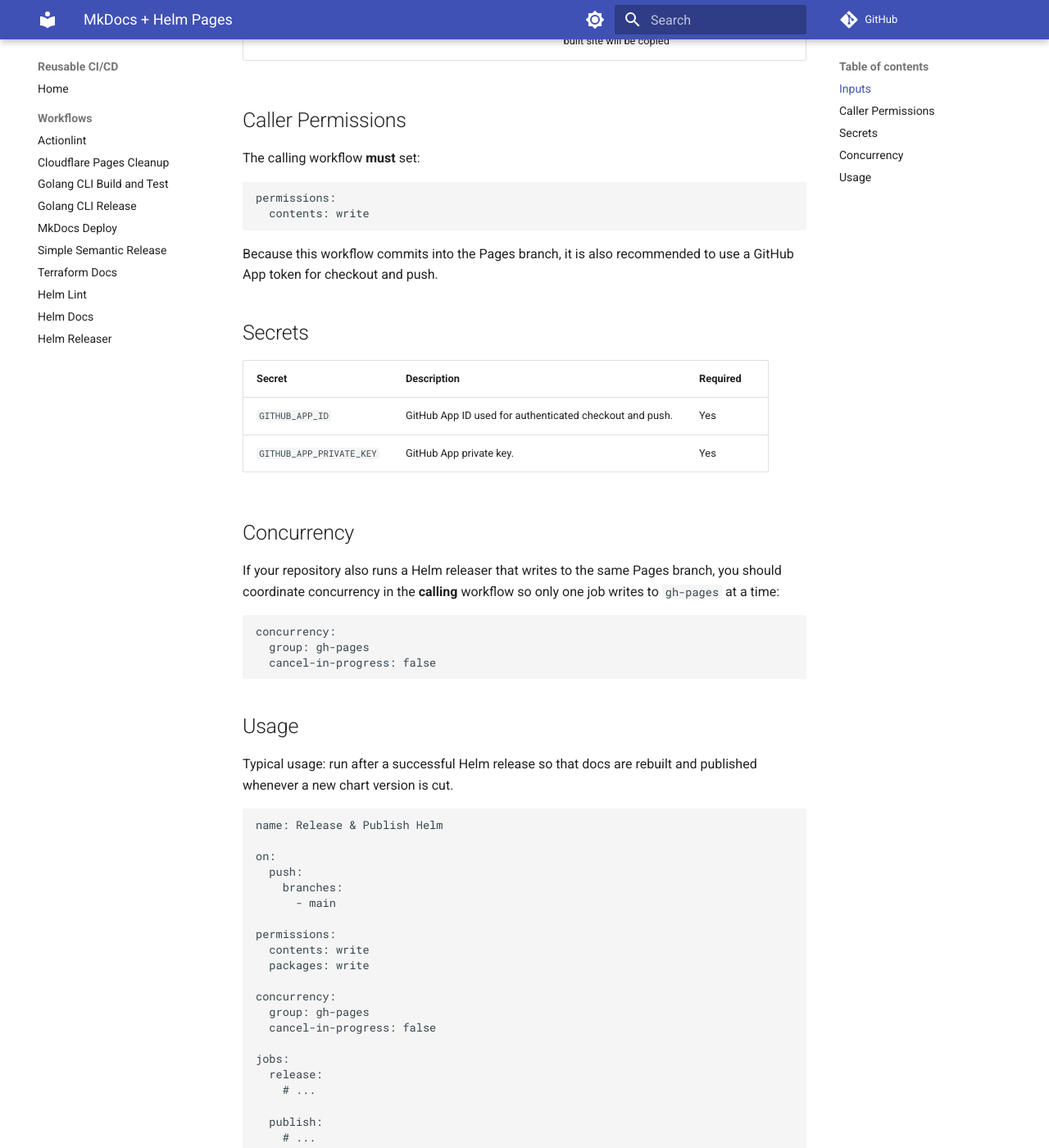
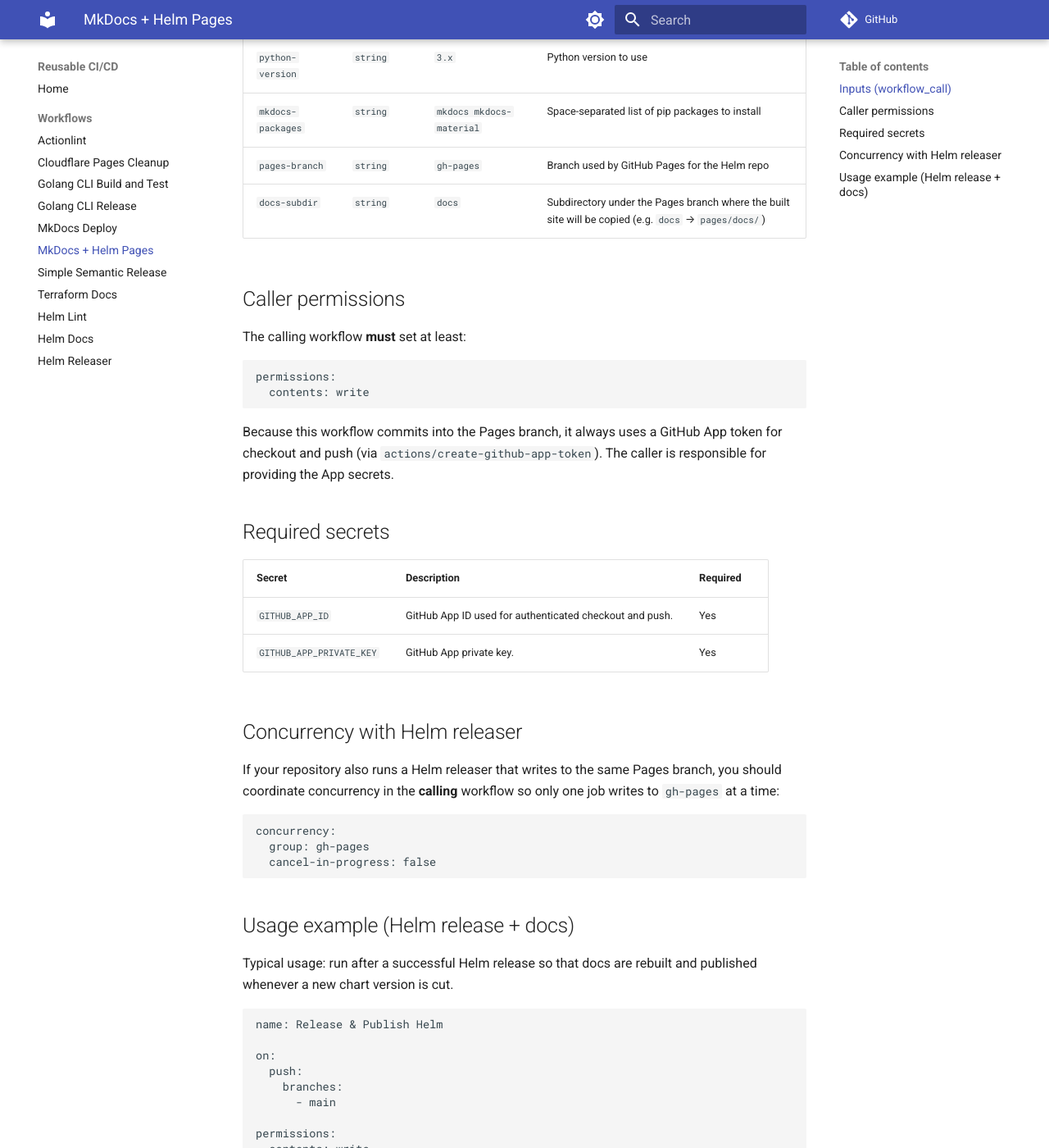
Before and after one commit to AutomationDojo/reusable-cicd, an MkDocs documentation site: the page built from docs/workflows/mkdoc-helm_deploy.md, in a window 1280 px wide and 1400 px high, scrolled down 706 px. Shown: the whole window at 82% size. Built offline with MkDocs 1.6.1 and Material for MkDocs 9.7.7, drawn with Linux system fonts in a browser that asks for light colours; comment, search, counter and statistics services are not loaded; some of the changed text lies outside the part shown.

Commit message:
fix: update missing docs

````diff
--- a/docs/workflows/mkdoc-helm_deploy.md
+++ b/docs/workflows/mkdoc-helm_deploy.md
@@ -7,34 +7,42 @@ Use this when:
 - You already use GitHub Pages + `chart-releaser` for your Helm repository.
 - You want to host MkDocs documentation under a subdirectory (for example `/docs`) of the same Pages site.
 
-## Inputs
+Internally, the workflow:
+
+- runs `mkdocs build` on the source branch (typically `main`);
+- checks out the Pages branch into a `pages/` directory;
+- removes and recreates the configured directory (by default `pages/docs/`);
+- copies the contents of `site/` to `pages/<docs-subdir>/`;
+- commits and pushes the Pages branch using the GitHub App token.
+
+## Inputs (workflow_call)
 
 | Name | Type | Default | Description |
 |------|------|---------|-------------|
 | `python-version` | `string` | `3.x` | Python version to use |
 | `mkdocs-packages` | `string` | `mkdocs mkdocs-material` | Space-separated list of pip packages to install |
 | `pages-branch` | `string` | `gh-pages` | Branch used by GitHub Pages for the Helm repo |
-| `docs-subdir` | `string` | `docs` | Subdirectory under the Pages branch where the built site will be copied |
+| `docs-subdir` | `string` | `docs` | Subdirectory under the Pages branch where the built site will be copied (e.g. `docs` → `pages/docs/`) |
 
-## Caller Permissions
+## Caller permissions
 
-The calling workflow **must** set:
+The calling workflow **must** set at least:
 
 ```yaml
 permissions:
   contents: write
 ```
 
-Because this workflow commits into the Pages branch, it is also recommended to use a GitHub App token for checkout and push.
+Because this workflow commits into the Pages branch, it always uses a GitHub App token for checkout and push (via `actions/create-github-app-token`). The caller is responsible for providing the App secrets.
 
-## Secrets
+## Required secrets
 
 | Secret | Description | Required |
 | :--- | :--- | :--- |
 | `GITHUB_APP_ID` | GitHub App ID used for authenticated checkout and push. | Yes |
 | `GITHUB_APP_PRIVATE_KEY` | GitHub App private key. | Yes |
 
-## Concurrency
+## Concurrency with Helm releaser
 
 If your repository also runs a Helm releaser that writes to the same Pages branch, you should coordinate concurrency in the **calling** workflow so only one job writes to `gh-pages` at a time:
 
@@ -44,7 +52,7 @@ concurrency:
   cancel-in-progress: false
 ```
 
-## Usage
+## Usage example (Helm release + docs)
 
 Typical usage: run after a successful Helm release so that docs are rebuilt and published whenever a new chart version is cut.
 
@@ -69,7 +77,7 @@ jobs:
     # ...
 
   publish:
-    # ...
+    # helm-releaser job...
 
   docs:
     name: Build and Publish Docs
--- a/mkdocs.yml
+++ b/mkdocs.yml
@@ -29,6 +29,7 @@ nav:
       - Golang CLI Build and Test: workflows/golang-cli-build-and-test.md
       - Golang CLI Release: workflows/golang-cli-release.md
       - MkDocs Deploy: workflows/mkdocs-deploy.md
+      - MkDocs + Helm Pages: workflows/mkdoc-helm_deploy.md
       - Simple Semantic Release: workflows/semantic-release-simple.md
       - Terraform Docs: workflows/terraform-docs.md
       - Helm Lint: workflows/helm-lint.md
````
